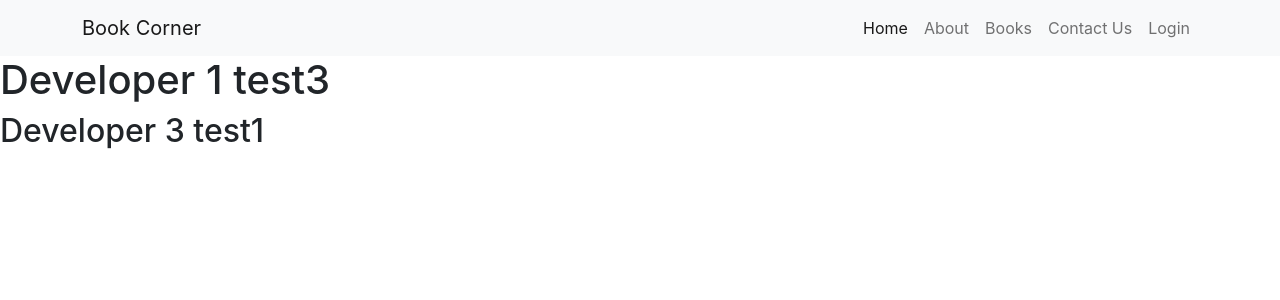
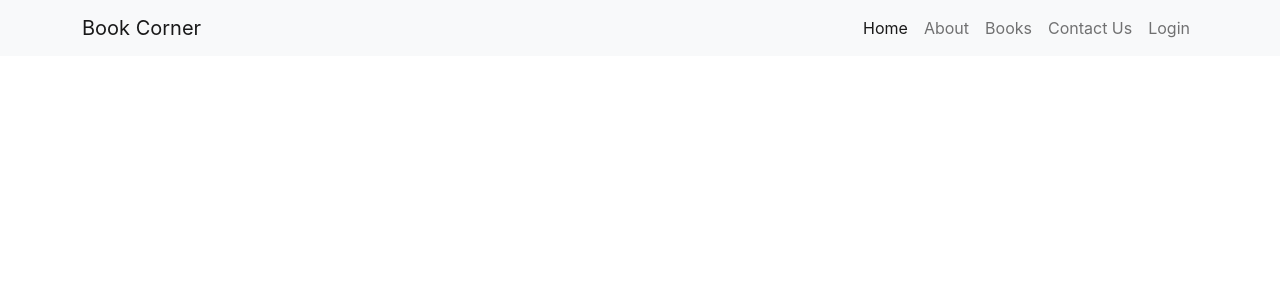
Before and after one commit to hanif365/bookcorner, a React (Create React App) app: page / in a window 1280 px wide. Shown: the top 300 px of the page. Built offline with nearby package versions, Linux system fonts and the light colour scheme.

Commit message:
Update App.js

```diff
--- a/src/App.js
+++ b/src/App.js
@@ -6,8 +6,6 @@ function App() {
   return (
     <div>
       <Home></Home>
-      <h1>Developer 1 test3</h1>
-      <h2>Developer 3 test1</h2>
     </div>
   );
 }
```
